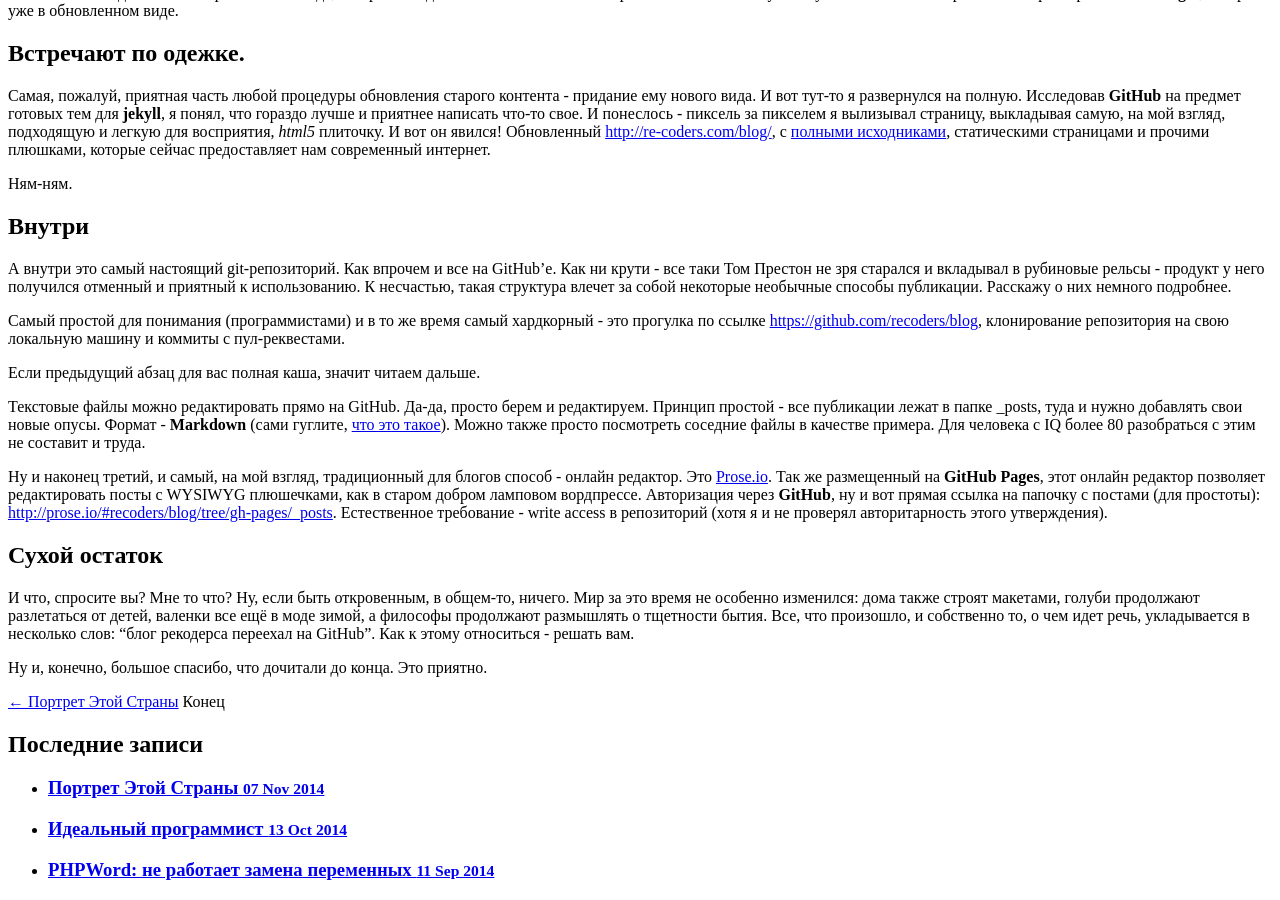
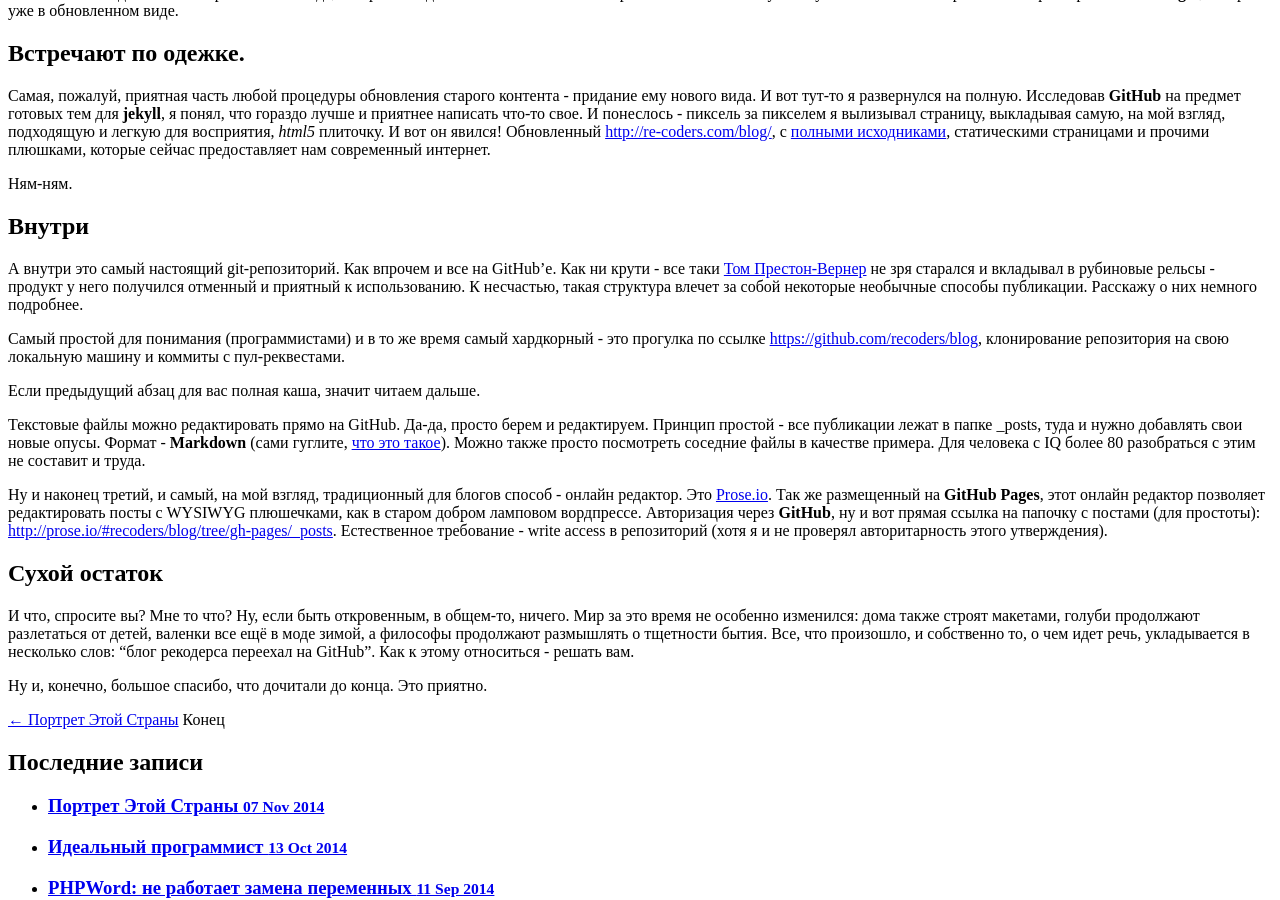
Before and after one commit to recoders/blog, a Jekyll site: the page built from _posts/2015-06-23-git-push-origin-blog.md, in a window 1280 px wide and 900 px high, scrolled down 714 px. Built offline with Jekyll 4.4.1, drawn with Linux system fonts in a browser that asks for light colours; comment, search, counter and statistics services are not loaded.

Commit message:
Update links: git push origin blog

```diff
--- a/_posts/2015-06-23-git-push-origin-blog.md
+++ b/_posts/2015-06-23-git-push-origin-blog.md
@@ -49,7 +49,7 @@ __GitHub Pages__, теперь уже в обновленном виде.
 
 ## Внутри
 
-А внутри это самый настоящий git-репозиторий. Как впрочем и все на GitHub'е. Как ни крути - все таки Том Престон не зря старался и вкладывал в рубиновые рельсы -
+А внутри это самый настоящий git-репозиторий. Как впрочем и все на GitHub'е. Как ни крути - все таки [Том Престон-Вернер](http://tom.preston-werner.com/) не зря старался и вкладывал в рубиновые рельсы -
 продукт у него получился отменный и приятный к использованию. К несчастью, такая структура влечет за собой некоторые необычные способы публикации. Расскажу о них
 немного подробнее.
 
```
